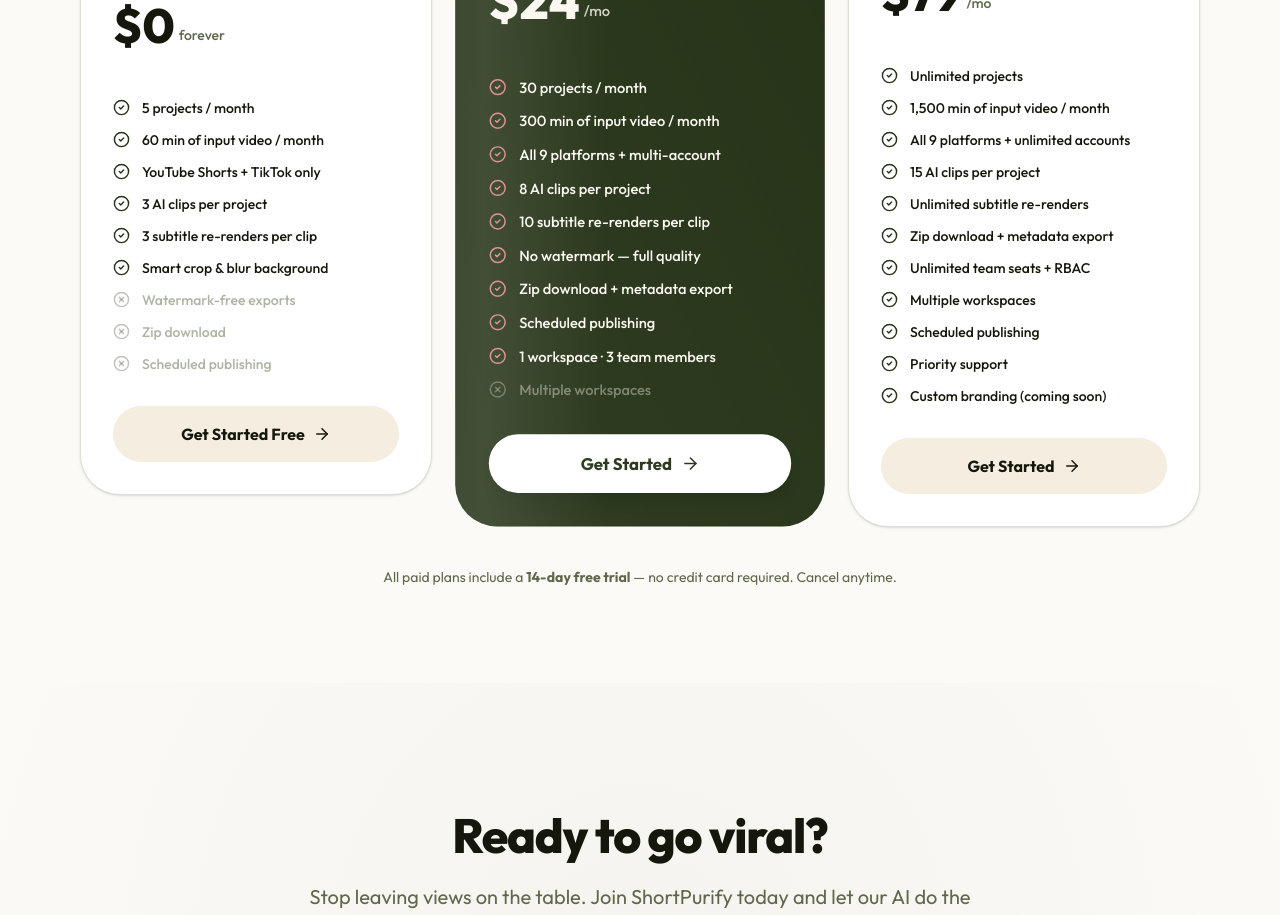
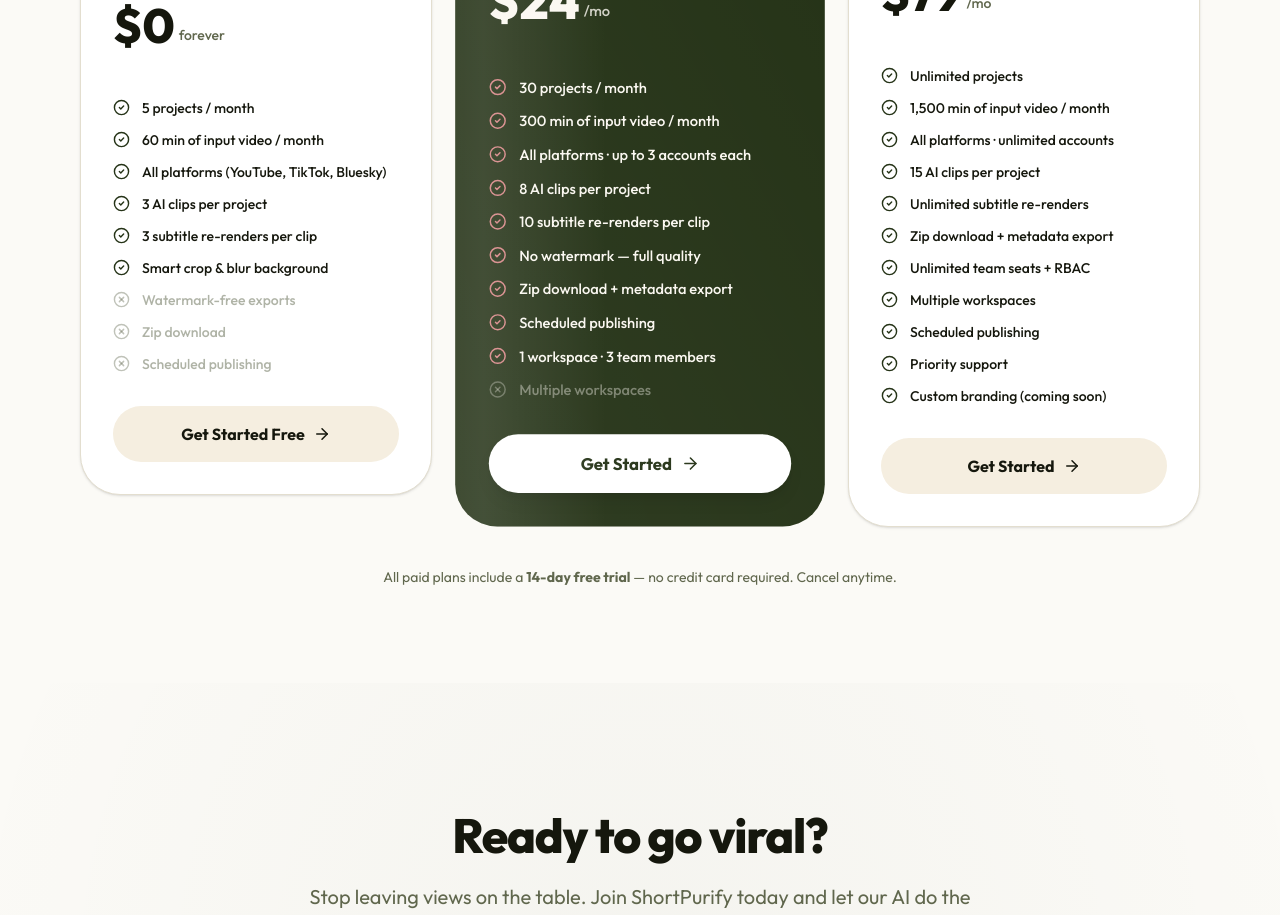
Before and after one commit to Asraful0312/shortpurify, a Next.js app: page / in a window 1280 px wide. Shown: the part 5700-6615 px from the top of the page. Built offline with nearby package versions, Linux system fonts and the light colour scheme; no server answers.

Commit message:
made platfoms free

```diff
--- a/app/dashboard/billing/page.tsx
+++ b/app/dashboard/billing/page.tsx
@@ -42,7 +42,8 @@
     features: [
       { text: "5 projects / month", included: true },
       { text: "60 min of input video / month", included: true },
-      { text: "YouTube Shorts + TikTok only", included: true },
+      { text: "All platforms (YouTube, TikTok, Bluesky)", included: true },
+      { text: "1 account per platform", included: true },
       { text: "3 AI clips per project", included: true },
       { text: "3 subtitle re-renders per clip", included: true },
       { text: "Watermark on exports", included: false },
@@ -62,7 +63,7 @@
     features: [
       { text: "30 projects / month", included: true },
       { text: "300 min of input video / month", included: true },
-      { text: "All 9 platforms + multi-account", included: true },
+      { text: "All platforms · up to 3 accounts each", included: true },
       { text: "8 AI clips per project", included: true },
       { text: "10 subtitle re-renders per clip", included: true },
       { text: "No watermark — full quality", included: true },
@@ -84,7 +85,7 @@
     features: [
       { text: "Unlimited projects", included: true },
       { text: "1,500 min of input video / month", included: true },
-      { text: "All 9 platforms + unlimited accounts", included: true },
+      { text: "All platforms · unlimited accounts", included: true },
       { text: "15 AI clips per project", included: true },
       { text: "Unlimited subtitle re-renders", included: true },
       { text: "Zip download + metadata export", included: true },
--- a/app/dashboard/publish/page.tsx
+++ b/app/dashboard/publish/page.tsx
@@ -11,8 +11,6 @@
 import { useWorkspace } from "@/components/workspace-context";
 
 /** Platforms available on the Starter (Free) plan. All others require Pro+. */
-const STARTER_PLATFORMS = ["youtube", "tiktok"];
-
 // Platforms that are live vs coming soon
 const PLATFORMS = [
   { id: "youtube",   name: "YouTube Shorts",  image: "/icons/youtube-short.png",  live: true },
@@ -37,8 +35,6 @@
   const usage = useQuery(api.usage.getUsage, { workspaceId: activeOrgId ?? undefined });
   const tier = usage?.tier ?? "starter";
   const accountsPerPlatform = tier === "agency" ? Infinity : tier === "pro" ? 3 : 1;
-  const isPlatformAllowed = (platformId: string) =>
-    tier !== "starter" || STARTER_PLATFORMS.includes(platformId);
 
   // Real-time list of connected accounts from Convex
   const accounts = useQuery(api.socialTokens.getAllTokens);
@@ -184,8 +180,7 @@
           {PLATFORMS.map((p) => {
             const connected = byPlatform[p.id] ?? [];
             const isConnecting = connecting === p.id;
-            const allowed = isPlatformAllowed(p.id);
-            const atLimit = allowed && accountsPerPlatform !== Infinity && connected.length >= accountsPerPlatform;
+            const atLimit = accountsPerPlatform !== Infinity && connected.length >= accountsPerPlatform;
             const maintenance = (p as any).maintenance === true;
 
             return (
@@ -193,7 +188,7 @@
                     key={p.id}
                     className={cn(
                       "bg-white border rounded-2xl p-4 shadow-sm flex flex-col gap-3 transition-colors",
-                      (!p.live || !allowed || maintenance) && "opacity-60",
+                      (!p.live || maintenance) && "opacity-60",
                       connected.length > 0 ? "border-green-200 bg-green-50/30" : "border-border",
                     )}
                   >
@@ -208,8 +203,6 @@
                           <p className="text-[10px] font-bold text-muted-foreground uppercase tracking-wider">Coming soon</p>
                         ) : maintenance ? (
                           <p className="text-[10px] font-bold text-amber-600 uppercase tracking-wider">Temporarily unavailable</p>
-                        ) : !allowed ? (
-                          <p className="text-[10px] font-bold text-amber-600 uppercase tracking-wider">Pro required</p>
                         ) : connected.length > 0 ? (
                           <p className="text-xs text-green-600 font-semibold flex items-center gap-1">
                             <CheckCircle2 size={10} />
@@ -219,10 +212,6 @@
                           <p className="text-xs text-muted-foreground">Not connected</p>
                         )}
                       </div>
-                      {/* Lock icon for locked platforms */}
-                      {p.live && !allowed && (
-                        <Lock size={13} className="text-amber-500 shrink-0" />
-                      )}
                     </div>
 
                     {/* Connected account chips */}
@@ -253,14 +242,11 @@
                       </div>
                     )}
 
-                    {/* Upgrade prompt for locked platforms */}
-                    {p.live && !allowed && (
-                      <a
-                        href="/dashboard/billing"
-                        className="flex items-center justify-center gap-1.5 px-3 py-1.5 rounded-xl text-xs font-bold border border-amber-300 text-amber-700 hover:bg-amber-50 transition-all"
-                      >
-                        <Lock size={11} /> Upgrade to Pro
-                      </a>
+                    {/* TikTok public account warning */}
+                    {p.id === "tiktok" && connected.length > 0 && (
+                      <p className="text-[11px] text-amber-700 bg-amber-50 border border-amber-200 rounded-xl px-3 py-2 font-semibold">
+                        ⚠️ TikTok only allows publishing to <strong>private accounts</strong> via the API. Make sure your TikTok account is set to private before publishing.
+                      </p>
                     )}
 
                     {/* Maintenance notice */}
@@ -270,8 +256,8 @@
                       </p>
                     )}
 
-                    {/* Connect button — admins/owners only, platform allowed, not at limit */}
-                    {p.live && allowed && !maintenance && isAdmin && !atLimit && (
+                    {/* Connect button — admins/owners only, not at limit */}
+                    {p.live && !maintenance && isAdmin && !atLimit && (
                       <button
                         onClick={() => handleConnect(p.id)}
                         disabled={isConnecting || isLoading}
@@ -289,7 +275,7 @@
                     )}
 
                     {/* At account limit */}
-                    {p.live && allowed && !maintenance && isAdmin && atLimit && (
+                    {p.live && !maintenance && isAdmin && atLimit && (
                       <a
                         href="/dashboard/billing"
                         className="flex items-center justify-center gap-1.5 px-3 py-1.5 rounded-xl text-xs font-bold border border-amber-300 text-amber-700 hover:bg-amber-50 transition-all"
@@ -299,7 +285,7 @@
                     )}
 
                     {/* Members: show lock hint instead of connect */}
-                    {p.live && allowed && !isAdmin && connected.length === 0 && (
+                    {p.live && !maintenance && !isAdmin && connected.length === 0 && (
                       <div className="flex items-center gap-1.5 text-[10px] font-semibold text-muted-foreground bg-secondary/60 rounded-xl px-3 py-1.5">
                         <ShieldAlert size={11} /> Admin required to connect
                       </div>
--- a/components/home/pricing-section.tsx
+++ b/components/home/pricing-section.tsx
@@ -17,7 +17,7 @@
     features: [
       { text: "5 projects / month", included: true },
       { text: "60 min of input video / month", included: true },
-      { text: "YouTube Shorts + TikTok only", included: true },
+      { text: "All platforms (YouTube, TikTok, Bluesky)", included: true },
       { text: "3 AI clips per project", included: true },
       { text: "3 subtitle re-renders per clip", included: true },
       { text: "Smart crop & blur background", included: true },
@@ -36,7 +36,7 @@
     features: [
       { text: "30 projects / month", included: true },
       { text: "300 min of input video / month", included: true },
-      { text: "All 9 platforms + multi-account", included: true },
+      { text: "All platforms · up to 3 accounts each", included: true },
       { text: "8 AI clips per project", included: true },
       { text: "10 subtitle re-renders per clip", included: true },
       { text: "No watermark — full quality", included: true },
@@ -56,7 +56,7 @@
     features: [
       { text: "Unlimited projects", included: true },
       { text: "1,500 min of input video / month", included: true },
-      { text: "All 9 platforms + unlimited accounts", included: true },
+      { text: "All platforms · unlimited accounts", included: true },
       { text: "15 AI clips per project", included: true },
       { text: "Unlimited subtitle re-renders", included: true },
       { text: "Zip download + metadata export", included: true },
--- a/convex/usage.ts
+++ b/convex/usage.ts
@@ -27,8 +27,8 @@
 
 export type PlanTier = "starter" | "pro" | "agency";
 
-/** Platforms available on the Starter plan. All others require Pro+. */
-export const STARTER_PLATFORMS = ["youtube", "tiktok"] as const;
+/** All platforms are available on all plans. */
+export const STARTER_PLATFORMS = ["youtube", "tiktok"] as const; // kept for reference only
 
 const PLAN_LIMITS: Record<PlanTier, {
   projects: number;
@@ -50,7 +50,7 @@
   /** Whether zip bulk-download is available */
   zipExport: boolean;
 }> = {
-  starter: { projects: 5,        minutes: 60,   platforms: [...STARTER_PLATFORMS], accountsPerPlatform: 1,        teamMembers: 1,        scheduledPublishing: false, maxOwnedWorkspaces: 1,        clipsPerProject: 3,  subtitleBurnsPerClip: 3,        zipExport: false },
+  starter: { projects: 5,        minutes: 60,   platforms: null,                   accountsPerPlatform: 1,        teamMembers: 1,        scheduledPublishing: false, maxOwnedWorkspaces: 1,        clipsPerProject: 3,  subtitleBurnsPerClip: 3,        zipExport: false },
   pro:     { projects: 30,       minutes: 300,  platforms: null,                   accountsPerPlatform: 3,        teamMembers: 3,        scheduledPublishing: true,  maxOwnedWorkspaces: 1,        clipsPerProject: 8,  subtitleBurnsPerClip: 10,       zipExport: true  },
   agency:  { projects: Infinity, minutes: 1500, platforms: null,                   accountsPerPlatform: Infinity, teamMembers: Infinity, scheduledPublishing: true,  maxOwnedWorkspaces: Infinity, clipsPerProject: 15, subtitleBurnsPerClip: Infinity, zipExport: true  },
 };
```
